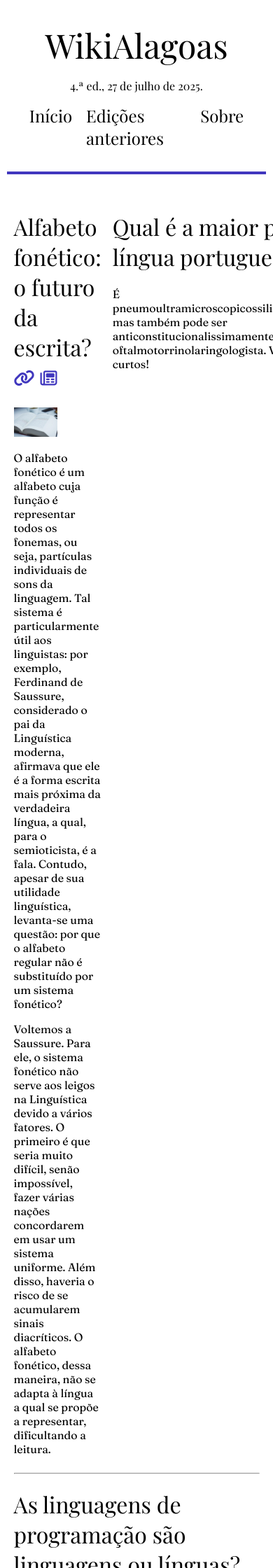
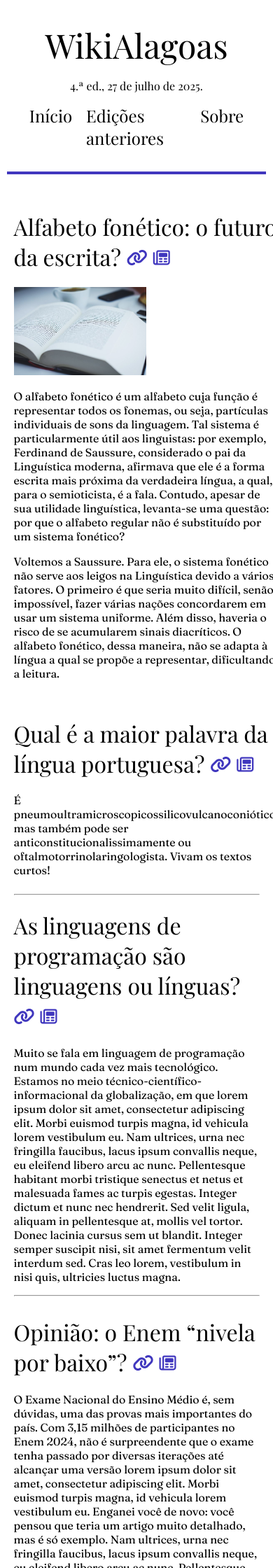
Before and after one commit to wikialagoas/wikialagoas, a Jekyll site: the page built from index.html, in a window 390 px wide. Shown: the top 2240 px of the page at 70% size. Built offline with Jekyll 4.4.1, drawn with Linux system fonts in a browser that asks for light colours.

Commit message:
Conserta colunas em telas pequenas

```diff
--- a/assets/styles/style.scss
+++ b/assets/styles/style.scss
@@ -194,6 +194,11 @@ body {
     .footer-ul {
         flex-direction: column;
     }
+
+    .content-grid.columns {
+        grid-auto-flow: row;
+        grid-auto-columns: auto;
+    }
 }
 
 .credits {
```
